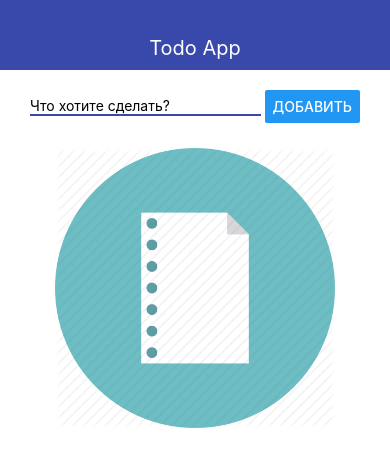
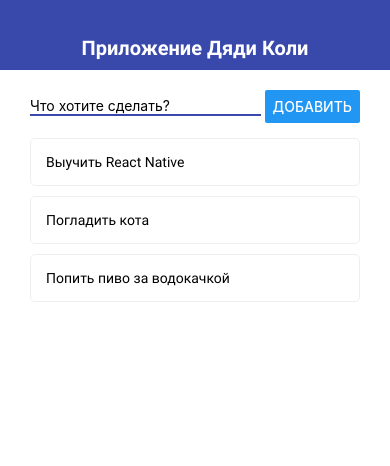
Before and after one commit to nicholasgribanov/react-native-todo-app, a React Native app: screen / in a window 390 px wide. Shown: the top 466 px of the page. Built offline with nearby package versions, Linux system fonts and the light colour scheme.

Commit message:
Added support external fonts. Created wrapped components. Refactoring

```diff
--- a/App.js
+++ b/App.js
@@ -1,17 +1,35 @@
 import React, { useState } from 'react';
-import { StyleSheet, Text, View, FlatList, Alert } from 'react-native';
+import { StyleSheet, View, Alert } from 'react-native';
+import * as Fonts from 'expo-font'
+import { AppLoading } from 'expo'
+
 import { Navbar } from './src/components/Navbar'
 import { MainScreen } from './src/screens/MainScreen';
 import { TodoScreen } from './src/screens/TodoScreen';
 
+async function loadApplication() {
+    await Fonts.loadAsync({
+        'roboto-regular': require('./assets/fonts/Roboto-Regular.ttf'),
+        'roboto-bold': require('./assets/fonts/Roboto-Bold.ttf')
+    })
+}
 
 export default function App() {
+    const [isReady, setIsReady] = useState(false);
     const [todoId, setTodoId] = useState(null);
     const [todos, setTodos] = useState([
-        //{ id: '1', title: 'Выучить React Native' },
-        //{ id: '2', title: 'Погладить кота' },
-        //{ id: '3', title: 'Попить пиво за водокачкой' }
+        { id: '1', title: 'Выучить React Native' },
+        { id: '2', title: 'Погладить кота' },
+        { id: '3', title: 'Попить пиво за водокачкой' }
     ]);
+
+    if (!isReady) {
+        return <AppLoading
+            startAsync={loadApplication}
+            onError={(err) => console.log(err)}
+            onFinish={() => setIsReady(true)}
+        />
+    }
 
     const addTodo = (title) => {
         setTodos(prev => [
@@ -75,7 +93,7 @@
 
     return (
         <View>
-            <Navbar title="Todo App" />
+            <Navbar title="Приложение Дяди Коли" />
             <View style={styles.container}>
                 {content}
             </View>
--- a/package.json
+++ b/package.json
@@ -9,6 +9,7 @@
   },
   "dependencies": {
     "expo": "~37.0.3",
+    "expo-font": "^8.1.1",
     "react": "~16.9.0",
     "react-dom": "~16.9.0",
     "react-native": "https://github.com/expo/react-native/archive/sdk-37.0.1.tar.gz",
--- a/src/components/Navbar.js
+++ b/src/components/Navbar.js
@@ -1,11 +1,12 @@
 import React from 'react'
 import { View, StyleSheet, Text } from 'react-native'
 import { THEME } from '../theme';
+import { AppTextBold } from './ui/AppTextBold';
 
 export const Navbar = (props) => {
     return (
         <View style={styles.navbar}>
-            <Text style={styles.text}>{props.title}</Text>
+            <AppTextBold style={styles.text}>{props.title}</AppTextBold>
         </View>
     )
 };
--- a/src/components/Todo.js
+++ b/src/components/Todo.js
@@ -1,5 +1,6 @@
 import React from 'react'
-import { Text, View, StyleSheet, TouchableOpacity } from 'react-native'
+import {View, StyleSheet, TouchableOpacity } from 'react-native'
+import {AppText} from '../components/ui/AppText'
 
 export const Todo = ({ todo, onRemove, onOpen }) => {
 
@@ -14,7 +15,7 @@
             onLongPress={longPressHandler}
         >
             <View style={styles.todo}>
-                <Text>{todo.title}</Text>
+                <AppText>{todo.title}</AppText>
             </View>
         </TouchableOpacity>
     )
--- /dev/null
+++ b/src/components/ui/AppText.js
@@ -0,0 +1,10 @@
+import React from 'react'
+import { Text, StyleSheet } from 'react-native'
+
+export const AppText = props => <Text style={{ ...styles.default, ...props.style }}>{props.children}</Text>
+
+const styles = StyleSheet.create({
+    default: {
+        fontFamily: 'roboto-regular'
+    }
+})
--- /dev/null
+++ b/src/components/ui/AppTextBold.js
@@ -0,0 +1,10 @@
+import React from 'react'
+import { Text, StyleSheet } from 'react-native'
+
+export const AppTextBold = props => <Text style={{ ...styles.default, ...props.style }}>{props.children}</Text>
+
+const styles = StyleSheet.create({
+    default: {
+        fontFamily: 'roboto-bold'
+    }
+})
--- a/src/screens/TodoScreen.js
+++ b/src/screens/TodoScreen.js
@@ -1,8 +1,9 @@
 import React, { useState } from 'react'
-import { View, Text, StyleSheet, Button } from 'react-native'
+import { View, StyleSheet, Button } from 'react-native'
 import { THEME } from '../theme'
 import { AppCard } from '../components/ui/AppCard'
 import { EditModal } from '../components/EditModal'
+import { AppTextBold } from '../components/ui/AppTextBold'
 
 export const TodoScreen = ({ todo, goBack, onRemove, onSave }) => {
     const [modal, setModal] = useState(false)
@@ -19,7 +20,7 @@
                 saveTitle={saveHandler}
                 closeModal={() => setModal(false)} />
             <AppCard style={styles.card}>
-                <Text style={styles.title}>{todo.title}</Text>
+                <AppTextBold style={styles.title}>{todo.title}</AppTextBold>
                 <Button title='Ред.' onPress={() => setModal(true)} />
             </AppCard>
             <View style={styles.buttons}>
```
Also changed, not shown: assets/fonts/Roboto-Bold.ttf (added), assets/fonts/Roboto-Regular.ttf (added).
